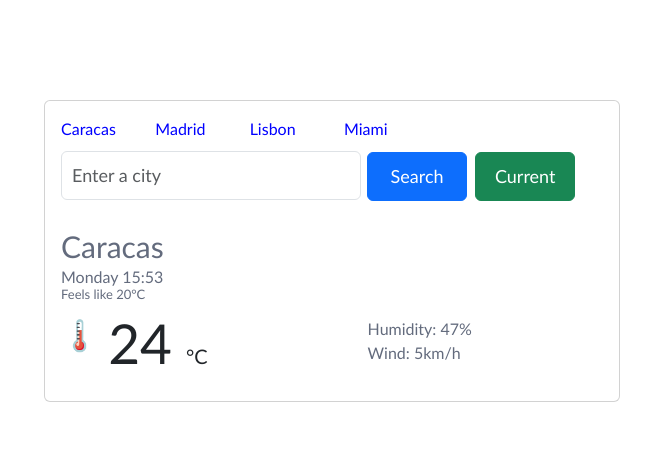
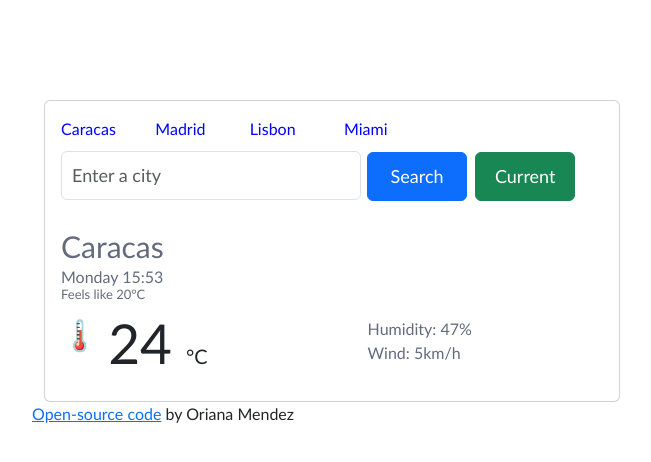
Before and after one commit to Oriianamendez/a-practice-repository-for-SheCodes, a plain HTML site: page index.html in a window 1280 px wide. Shown: the whole page, without its empty margins (308-959 px from the left). Drawn offline with nearby package versions, Linux system fonts and the light colour scheme.

Commit message:
Adding a link to my GitHub

```diff
--- a/index.html
+++ b/index.html
@@ -62,6 +62,14 @@
         </div>
       </div>
     </div>
+    <span class="link"
+      ><a
+        href="https://github.com/Oriianamendez/a-practice-repository-for-SheCodes"
+        target="_blank"
+        >Open-source code</a
+      >
+      by Oriana Mendez</span
+    >
     <script src="SheCodesPlus_week5.js"></script>
   </body>
 </html>
```
